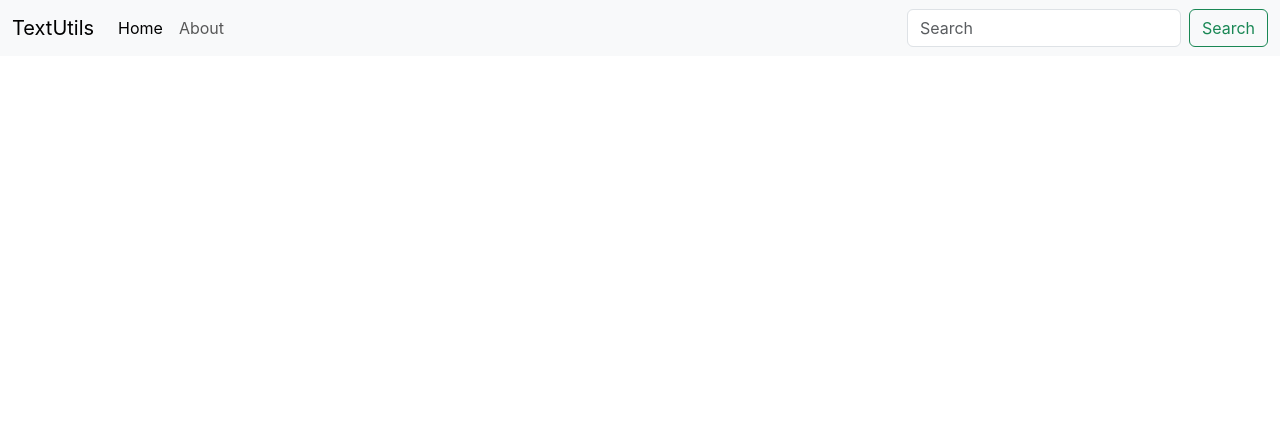
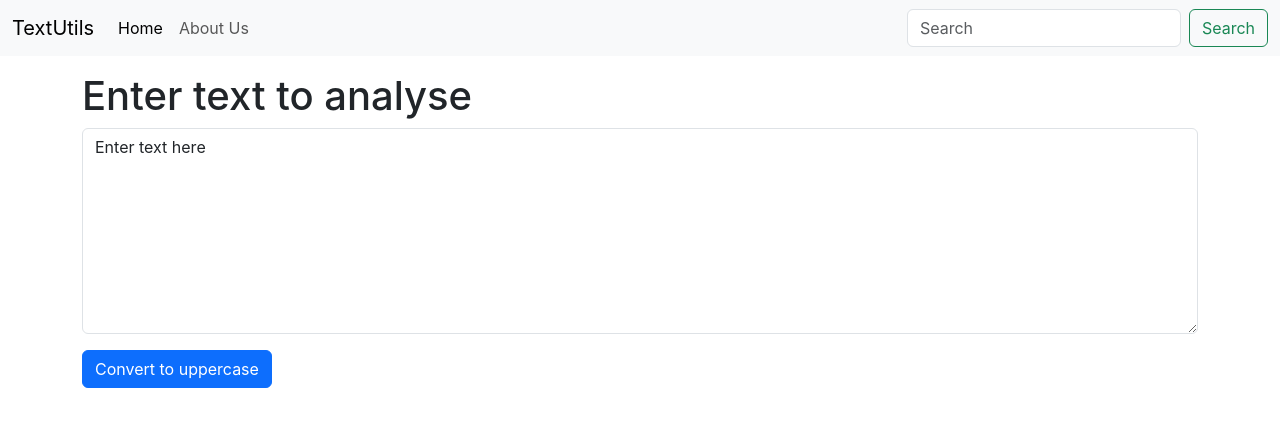
Before and after one commit to ayushigupta4/Learning-react, a React (Create React App) app: page / in a window 1280 px wide. Shown: the top 426 px of the page. Built offline with nearby package versions, Linux system fonts and the light colour scheme.

Commit message:
Add feature to convert text to uppercase

```diff
--- a/src/App.js
+++ b/src/App.js
@@ -1,11 +1,18 @@
 import './App.css';
 import Navbar from './components/Navbar';
+import TextForm from './components/TextForm';
 
 function App() {
   return (
     <>
 
-      <Navbar title="TextUtils"/>
+      <Navbar title="TextUtils" home="Home" about="About Us"/>
+      <div className="container my-3">
+
+        <TextForm heading="Enter text to analyse"/>
+      </div>
+
+
     </>
   );
 }
--- a/src/components/Navbar.js
+++ b/src/components/Navbar.js
@@ -1,21 +1,23 @@
-import React from 'react'
+import React from 'react';
+import PropTypes from 'prop-types';
 
-export default function Navbar(props) {
+
+export default function Navbar(prop) {
   return (
     <div>
       <nav className="navbar navbar-expand-lg bg-body-tertiary">
         <div className="container-fluid">
-          <a className="navbar-brand" href="/">{props.title}</a>
+          <a className="navbar-brand" href="/">{prop.title}</a>
           <button className="navbar-toggler" type="button" data-bs-toggle="collapse" data-bs-target="#navbarSupportedContent" aria-controls="navbarSupportedContent" aria-expanded="false" aria-label="Toggle navigation">
             <span className="navbar-toggler-icon"></span>
           </button>
           <div className="collapse navbar-collapse" id="navbarSupportedContent">
             <ul className="navbar-nav me-auto mb-2 mb-lg-0">
               <li className="nav-item">
-                <a className="nav-link active" aria-current="page" href="/">Home</a>
+                <a className="nav-link active" aria-current="page" href="/">{prop.home}</a>
               </li>
               <li className="nav-item">
-                <a className="nav-link" href="/">About</a>
+                <a className="nav-link" href="/">{prop.about}</a>
               </li>
 
             </ul>
@@ -29,3 +31,15 @@
     </div>
   )
 }
+
+Navbar.propTypes = {
+  title: PropTypes.string.isRequired,
+  home: PropTypes.string.isRequired,
+  about: PropTypes.string.isRequired
+};
+
+Navbar.defaultProps = {
+  title: "Title",
+  home: "Home",
+  about: "About Us"
+};
--- /dev/null
+++ b/src/components/TextForm.js
@@ -0,0 +1,29 @@
+import React, {useState} from 'react'
+
+
+
+export default function TextForm(props) {
+
+    const handleUpClick = () => {
+        console.log("Uppercase was clicked" + text);
+        let newText = text.toUpperCase();
+        setText(newText);
+    }
+
+    const handleOnChange = (event) => {
+        console.log("OnChange");
+        setText(event.target.value);
+    }
+
+    const[text, setText] = useState("Enter text here");
+    //setText("Write text here");
+    return (
+        <div>
+            <div className="mb-3">
+                <h1>{props.heading}</h1>
+                <textarea className="form-control" value={text} onChange={handleOnChange} id="myBox" rows="8"></textarea>
+            </div>
+            <button className="btn btn-primary" onClick={handleUpClick}>Convert to uppercase</button>
+        </div>
+  )
+}
```
